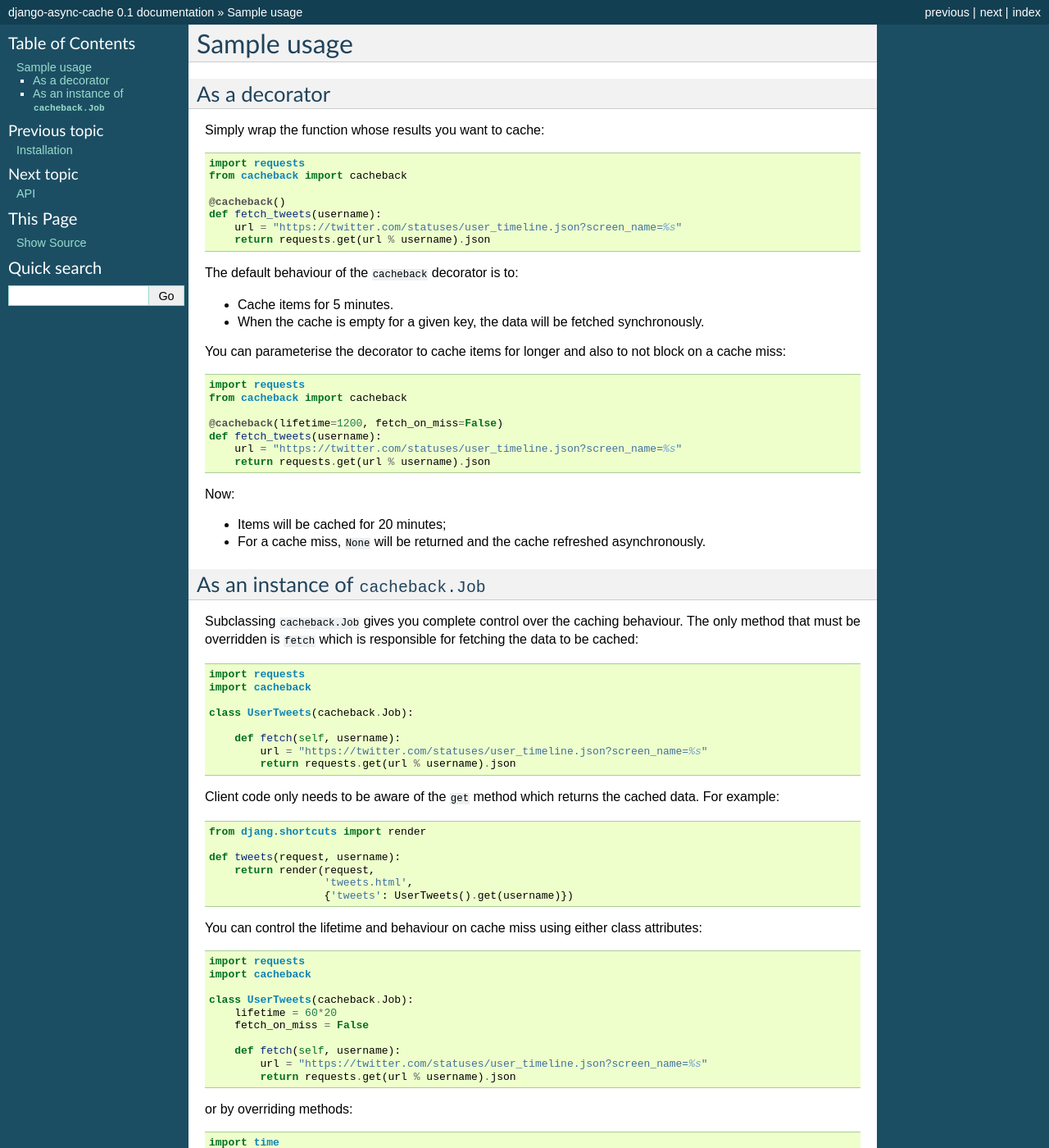
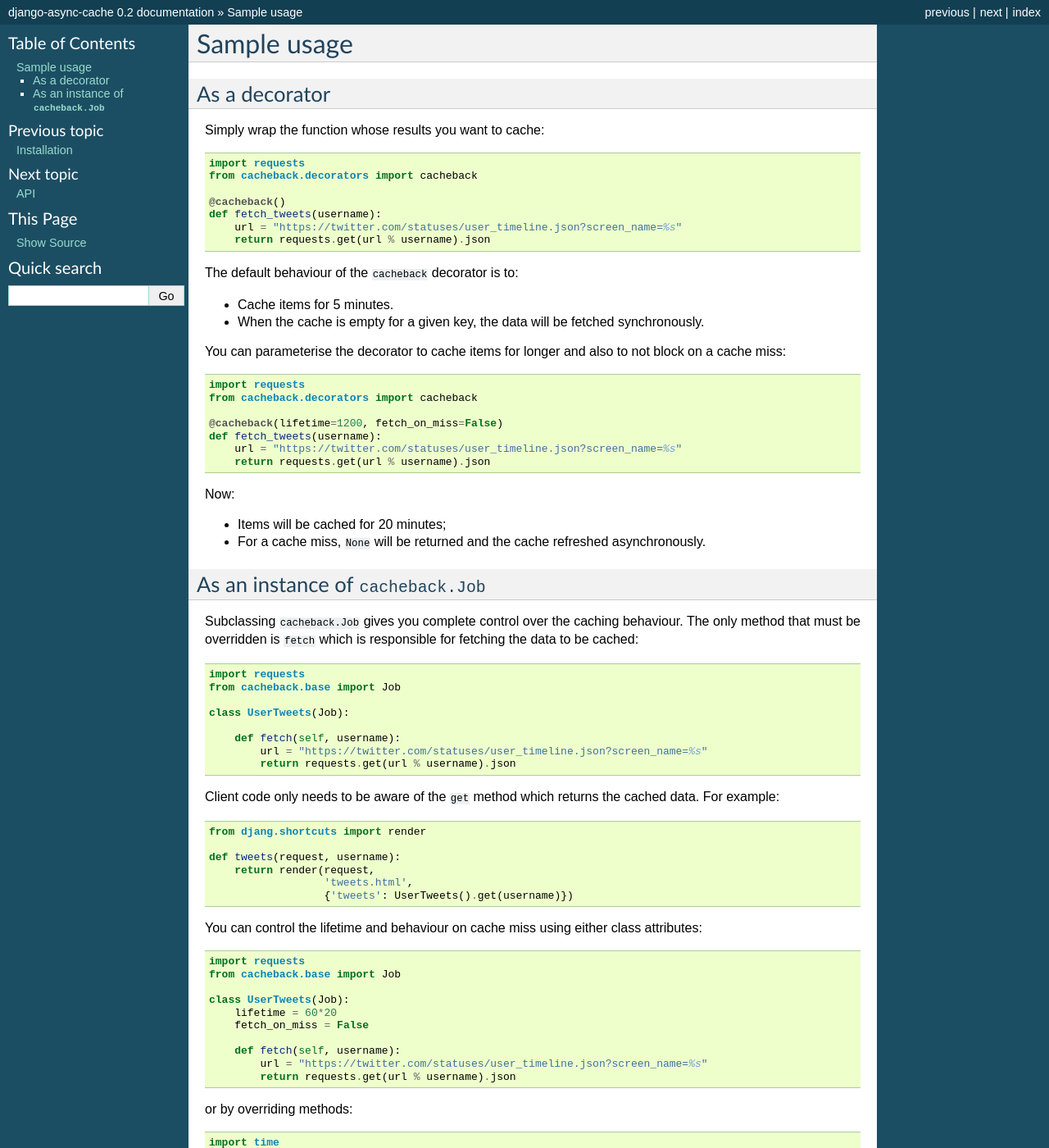
Before and after one commit to codeinthehole/django-cacheback, a Sphinx documentation site: the page built from docs/usage.rst, in a window 1280 px wide and 1400 px high. Shown: the whole window at 82% size. Built offline with Sphinx 7.4.7, drawn with Linux system fonts in a browser that asks for light colours; some of the changed text lies outside the part shown.

Commit message:
Restructure modules so __version__ can be imported ok

```diff
--- a/cacheback/__init__.py
+++ b/cacheback/__init__.py
@@ -1,4 +1 @@
-from cacheback.base import Job
-from cacheback.queryset import QuerySetFilterJob, QuerySetGetJob
-from cacheback.function import FunctionJob
-from cacheback.decorators import cacheback
+__version__ = '0.2'
--- a/docs/conf.py
+++ b/docs/conf.py
@@ -61,9 +61,10 @@ copyright = u'2012, David Winterbottom'
 # built documents.
 #
 # The short X.Y version.
-version = '0.1'
+import cacheback
+version = cacheback.__version__
 # The full version, including alpha/beta/rc tags.
-release = '0.1'
+release = cacheback.__version__
 
 # The language for content autogenerated by Sphinx. Refer to documentation
 # for a list of supported languages.
--- a/docs/index.rst
+++ b/docs/index.rst
@@ -140,7 +140,7 @@ Here's the same functionality implemented using a django-cacheback decorator:
     from django.shortcuts import render
     from django.cache import cache
     from myproject.twitter import fetch_tweets
-    from cacheback import cacheback
+    from cacheback.decorators import cacheback
 
     def show_tweets(request, username):
         return render(request, 'tweets.html',
--- a/docs/usage.rst
+++ b/docs/usage.rst
@@ -8,7 +8,7 @@ As a decorator
 Simply wrap the function whose results you want to cache::
 
     import requests
-    from cacheback import cacheback
+    from cacheback.decorators import cacheback
 
     @cacheback()
     def fetch_tweets(username):
@@ -26,7 +26,7 @@ You can parameterise the decorator to cache items for longer and also to not blo
 cache miss::
 
     import requests
-    from cacheback import cacheback
+    from cacheback.decorators import cacheback
 
     @cacheback(lifetime=1200, fetch_on_miss=False)
     def fetch_tweets(username):
@@ -48,9 +48,9 @@ behaviour.  The only method that must be overridden is ``fetch`` which is
 responsible for fetching the data to be cached::
 
     import requests
-    import cacheback
+    from cacheback.base import Job
 
-    class UserTweets(cacheback.Job):
+    class UserTweets(Job):
 
         def fetch(self, username):
             url = "https://twitter.com/statuses/user_timeline.json?screen_name=%s"
@@ -70,9 +70,9 @@ You can control the lifetime and behaviour on cache miss using either class
 attributes::
 
     import requests
-    import cacheback
+    from cacheback.base import Job
 
-    class UserTweets(cacheback.Job):
+    class UserTweets(Job):
         lifetime = 60*20
         fetch_on_miss = False
 
@@ -84,9 +84,9 @@ or by overriding methods::
 
     import time
     import requests
-    import cacheback
+    from cacheback.base import Job
 
-    class UserTweets(cacheback.Job):
+    class UserTweets(Job):
 
         def fetch(self, username):
             url = "https://twitter.com/statuses/user_timeline.json?screen_name=%s"
```
Also changed, not shown: docs/api.rst (+5 -5 lines), setup.py (+5 -3 lines), 4 other files.
